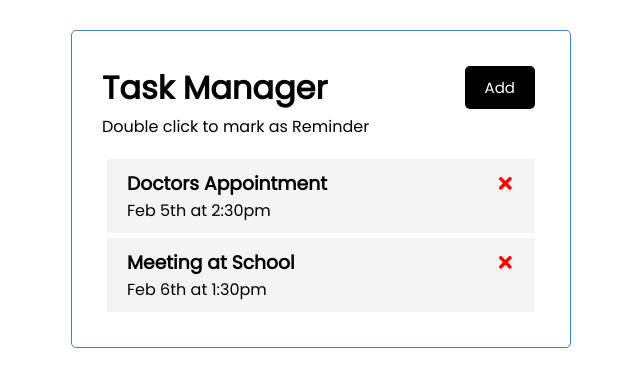
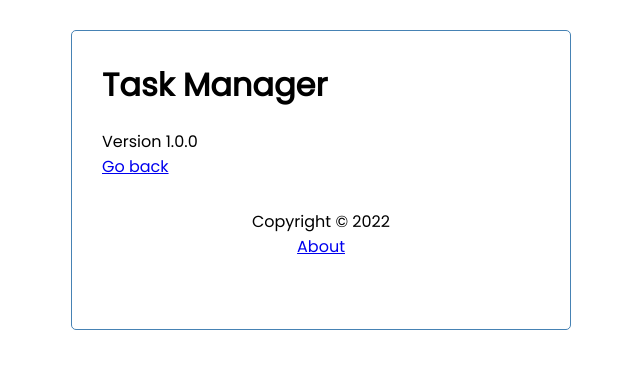
Before and after one commit to SantiagoIamarino/react-task-tracker, a React (Create React App) app: page /about in a window 1280 px wide. Shown: the top 386 px of the page, without its empty margins (319-959 px from the left). Built offline with nearby package versions, Linux system fonts and the light colour scheme.

Commit message:
Initial routing

```diff
--- a/package.json
+++ b/package.json
@@ -10,6 +10,7 @@
     "react": "^18.1.0",
     "react-dom": "^18.1.0",
     "react-icons": "^4.3.1",
+    "react-router-dom": "^6.3.0",
     "react-scripts": "5.0.1",
     "web-vitals": "^2.1.4"
   },
--- a/src/App.js
+++ b/src/App.js
@@ -1,4 +1,7 @@
 import React, { useState } from 'react'
+import { BrowserRouter as Router, Route, Routes } from 'react-router-dom'
+import About from './components/About'
+import Footer from './components/Footer'
 import Header from './components/shared/Header'
 import Tasks from './components/Tasks'
 
@@ -45,18 +48,32 @@ const App = () => {
   }
 
   return (
+    <Router>
       <div className='container'>
           <Header
             title='Task Manager'
             addTask={ addTask }
           />
 
+          <Routes>
+
+            <Route path='/' element={
               <Tasks
                 tasks={ tasks }
                 onDelete={ onDelete }
                 onToggle={ onToggle }
               />
+            } />
+
+            <Route path='/about' element={
+              <About />
+            } />
+
+          </Routes>
+
+          <Footer />
       </div>
+    </Router>
   )
 }
 
--- /dev/null
+++ b/src/components/About.js
@@ -0,0 +1,13 @@
+import React from 'react'
+import { Link } from 'react-router-dom'
+
+const About = () => {
+  return (
+    <div>
+        <p>Version 1.0.0</p>
+        <Link to="/">Go back</Link>
+    </div>
+  )
+}
+
+export default About
--- /dev/null
+++ b/src/components/Footer.js
@@ -0,0 +1,13 @@
+import React from 'react'
+import { Link } from 'react-router-dom'
+
+const Footer = () => {
+  return (
+    <footer>
+        <p>Copyright &copy; 2022</p>
+        <Link to="/about">About</Link>
+    </footer>
+  )
+}
+
+export default Footer
--- a/src/components/shared/Header.js
+++ b/src/components/shared/Header.js
@@ -2,6 +2,7 @@ import React, { useState } from 'react'
 import Proptypes from 'prop-types'
 import Button from './Button'
 import AddTask from '../AddTask'
+import { useLocation } from 'react-router-dom'
 
 const Header = ({ title, addTask }) => {
 
@@ -11,23 +12,39 @@ const Header = ({ title, addTask }) => {
     setShowTaskForm(!showTaskForm);
   }
 
+  const location = useLocation();
+
   return (
     <div>
 
         <header className='header'>
+            <div className="header-container">
               <h1>{ title }</h1>
+
+              {
+                (location.pathname == '/') &&
                   <Button
                     text={ (showTaskForm ? 'Close' : 'Add') }
                     color={ (showTaskForm ? 'red' : 'black') }
                     onClick={ toggleForm }>
                   </Button>
-        </header>
+              }
+            </div>
 
+
+            {
+              (location.pathname == '/') &&
                 <p style={{ margin: 0, marginTop: '-20px' }}>
                   Double click to mark as Reminder
                 </p>
+            }
 
-        { showTaskForm && <AddTask onAdd={ addTask }/> }
+            {
+              (showTaskForm && location.pathname == '/') &&
+                <AddTask onAdd={ addTask }/>
+            }
+
+        </header>
 
     </div>
   )
--- a/src/index.css
+++ b/src/index.css
@@ -20,11 +20,12 @@ body {
   border-radius: 5px;
 }
 
-.header {
+.header .header-container {
   display: flex;
   justify-content: space-between;
   align-items: center;
   margin-bottom: 20px;
+  flex-wrap: wrap;
 }
 
 .btn {
```
Also changed, not shown: 1 other file (tests, documents, lock files or other folders). Lines whose indentation alone changed are shown as unchanged.
